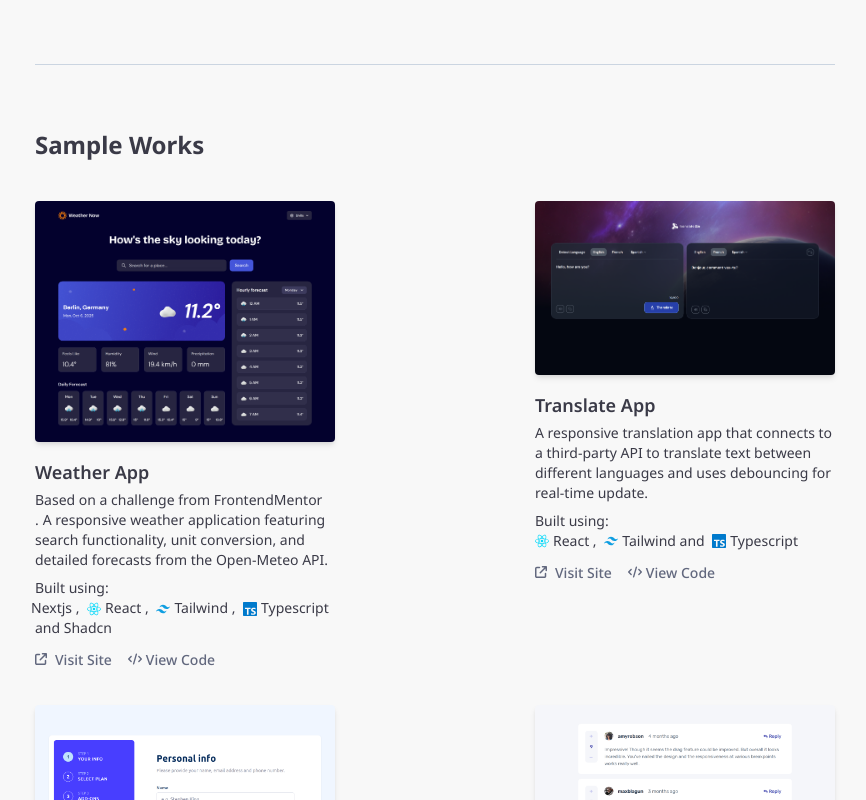
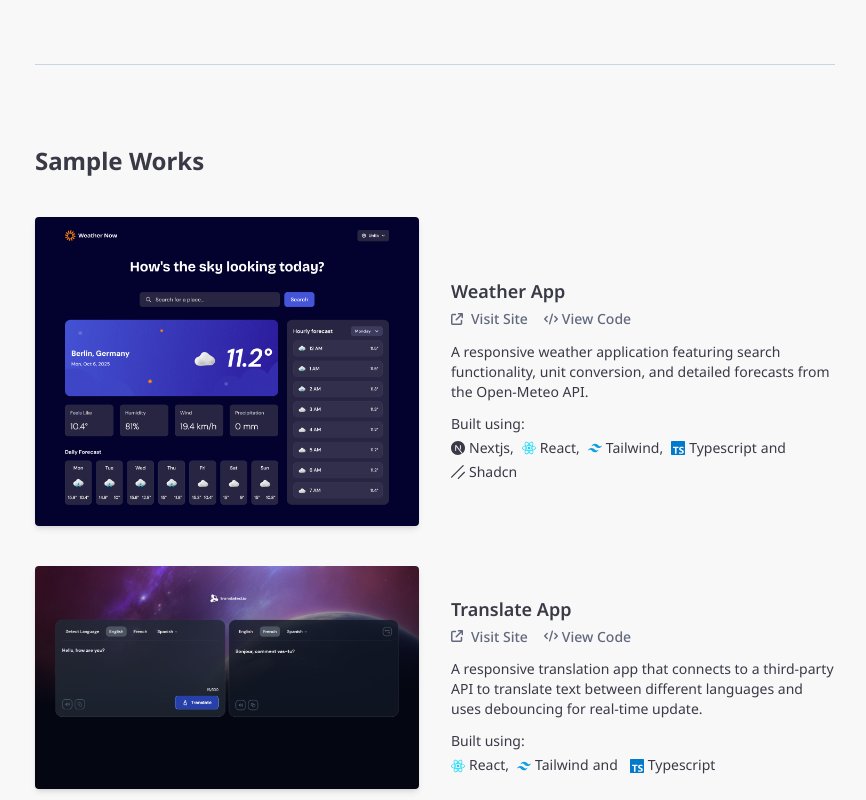
Before and after one commit to leonard-ramos27/Personal-Portfolio, a React (Vite) app: page / in a window 1280 px wide. Shown: the part 780-1580 px from the top of the page, without its empty margins (205-1071 px from the left). Built offline with nearby package versions, Linux system fonts and the light colour scheme.

Commit message:
Applied changes to projects section

```diff
--- a/src/components/ProjectCard.jsx
+++ b/src/components/ProjectCard.jsx
@@ -1,4 +1,4 @@
-import { SiHtml5, SiCss3, SiJavascript, SiBootstrap, SiJquery, SiTypescript, SiReact, SiTailwindcss } from "react-icons/si";
+import { SiHtml5, SiCss3, SiJavascript, SiBootstrap, SiJquery, SiTypescript, SiReact, SiTailwindcss, SiNextdotjs, SiShadcnui } from "react-icons/si";
 import { FaArrowUpRightFromSquare, FaCode } from "react-icons/fa6";
 import SlideIn from "./SlideIn";
 
@@ -15,6 +15,8 @@ const toolsIcon = {
   Javascript: <span className="text-javascript mx-1"><SiJavascript /></span>,
   CSS: <span className="text-css mx-1"><SiCss3 /></span>,
   HTML: <span className="text-html mx-1"><SiHtml5 /></span>,
+  Nextjs: <span className="text-nextjs mx-1"><SiNextdotjs /></span>,
+  Shadcn: <span className="text-shadcn mx-1"><SiShadcnui /></span>,
 }
 
 const ProjectCard = ({project}) => {
@@ -22,35 +24,17 @@ const ProjectCard = ({project}) => {
     <SlideIn
       direction="up"
       delay={0.2}
-      styles={`project-wrapper text-center md:text-left ${project.gridRow}`}
-      margin="0px 0px -200px 0px"
     >
+      <div className="md:flex md:flex-row md:justify-between md:items-center md:gap-8">
+        <div className="flex-1">
           <img
           src={getProjectImage(project.photo)}
           alt="Screenshot for Multi-step Form website"
-        className="transition-transform hover:scale-105 rounded shadow-md" />
+          className="transition-transform hover:scale-105 rounded shadow-md w-full" />
+        </div>
+        <div className="flex-1">
           <h3 className="mt-4 mb-1 text-lg font-semibold">{project.title}</h3>
-      {project.desc &&
-        <p className="text-sm mb-2">
-          {project.frontendmentor &&
-            <span className="mr-1">Based on a challenge from <a className="btn-hover-underline" href={project.challengelink} target="_blank">FrontendMentor</a>.</span>
-          }
-          {project.desc}
-        </p>
-      }
-      <p className="text-sm">
-        <span className="block">Built using:</span>
-        <span className="-ml-1">
-          {project.tools.map((tool, index) => (
-            <span key={index}>
-              <span className="whitespace-nowrap tools-icon">{toolsIcon[tool]}{tool}</span>
-              {index+2 < project.tools.length && ' , '}
-              {index+2 == project.tools.length && ' and '}
-            </span>
-          ))}
-        </span>
-      </p>
-      <div className="flex flex-wrap gap-4 justify-center md:justify-start mt-3">
+          <div className="flex flex-wrap gap-4 justify-start mb-3">
             <a
               href={project.site}
               target="_blank"
@@ -66,6 +50,28 @@ const ProjectCard = ({project}) => {
               <span className="ml-1">View Code</span>
             </a>
           </div>
+          {project.desc &&
+            <p className="text-sm mb-3">
+              {project.desc}
+            </p>
+          }
+          <p className="text-sm">
+            <span className="block mb-1">Built using:</span>
+            <span className="-ml-1 flex flex-row flex-wrap justify-start items-start gap-1">
+              {project.tools.map((tool, index) => (
+                <span key={index}>
+                  <span className="whitespace-nowrap tools-icon">
+                    {toolsIcon[tool]}
+                    {tool}
+                    {index+2 < project.tools.length && ','}
+                  </span>
+                  {index+2 == project.tools.length && <span className="px-1">and</span>}
+                </span>
+              ))}
+            </span>
+          </p>
+        </div>
+      </div>
     </SlideIn>
   )
 }
--- a/src/components/ProjectsSection.jsx
+++ b/src/components/ProjectsSection.jsx
@@ -3,18 +3,18 @@ import SlideIn from "./SlideIn";
 
 const ProjectsSection = ({projects}) => {
     return (
-        <section id="projects-section">
+        <section id="projects-section" >
             <SlideIn
                 direction="left"
                 delay={0.2}
             >
                 <hr className="border-slate-300"/>
-                <h2 className="text-2xl font-bold mt-16">Sample Works</h2>
+                <h2 className="text-2xl font-bold mt-20">Sample Works</h2>
             </SlideIn>
-            <div className="projects-grid mt-10">
-            {projects.map(project => (
-                <ProjectCard project={project} key={project.id} />
-            ))}
+            <div className="mt-10 flex flex-col justify-between items-start gap-10 mb-20">
+                {projects.map(project => (
+                    <ProjectCard project={project} key={project.id} />
+                ))}
             </div>
         </section>
     )
--- a/src/index.css
+++ b/src/index.css
@@ -316,7 +316,11 @@ h1{
 
 @media (min-width: 768px) {
   .projects-grid {
-    grid-template-columns: repeat(2, minmax(0, 300px));
+    grid-template-columns: repeat(2, minmax(0, 400px));
     justify-content: space-between;
   }
+
+  .project-wrapper{
+    width: 400px;
+  }
 }
```
Lines whose indentation alone changed are shown as unchanged.
